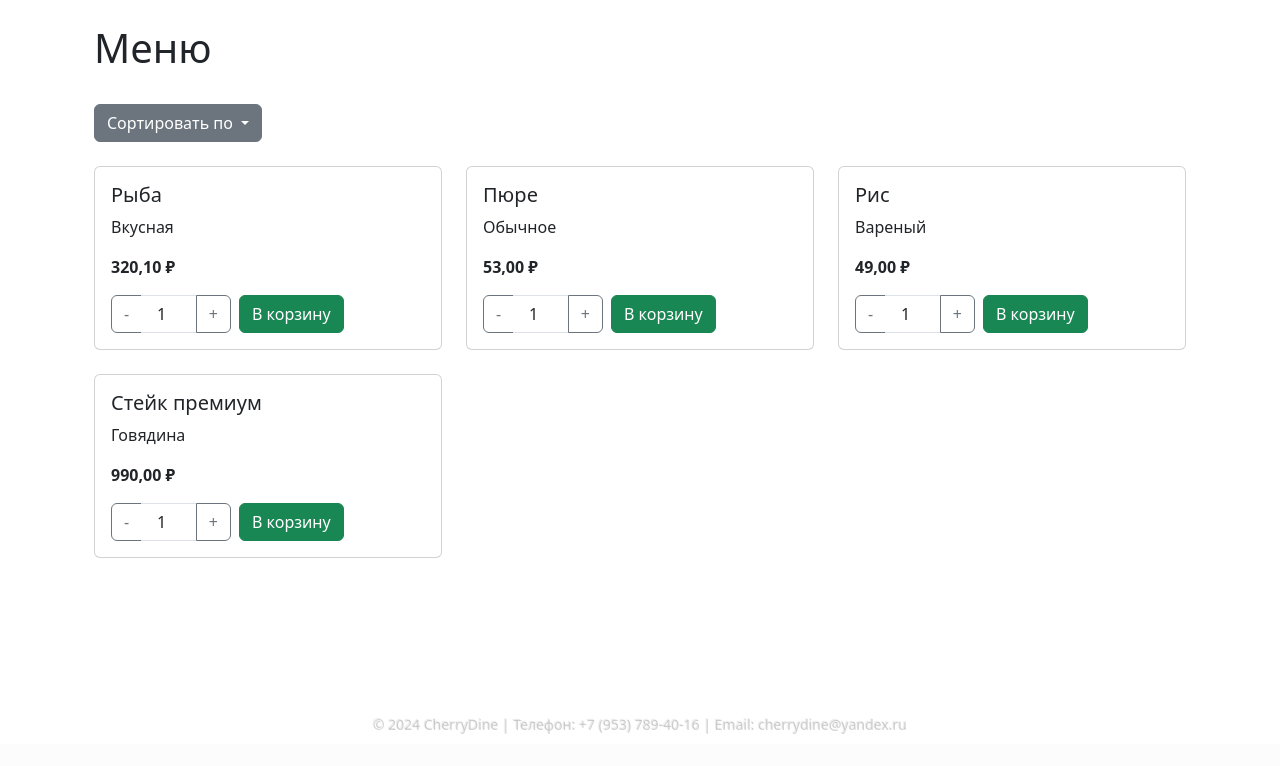
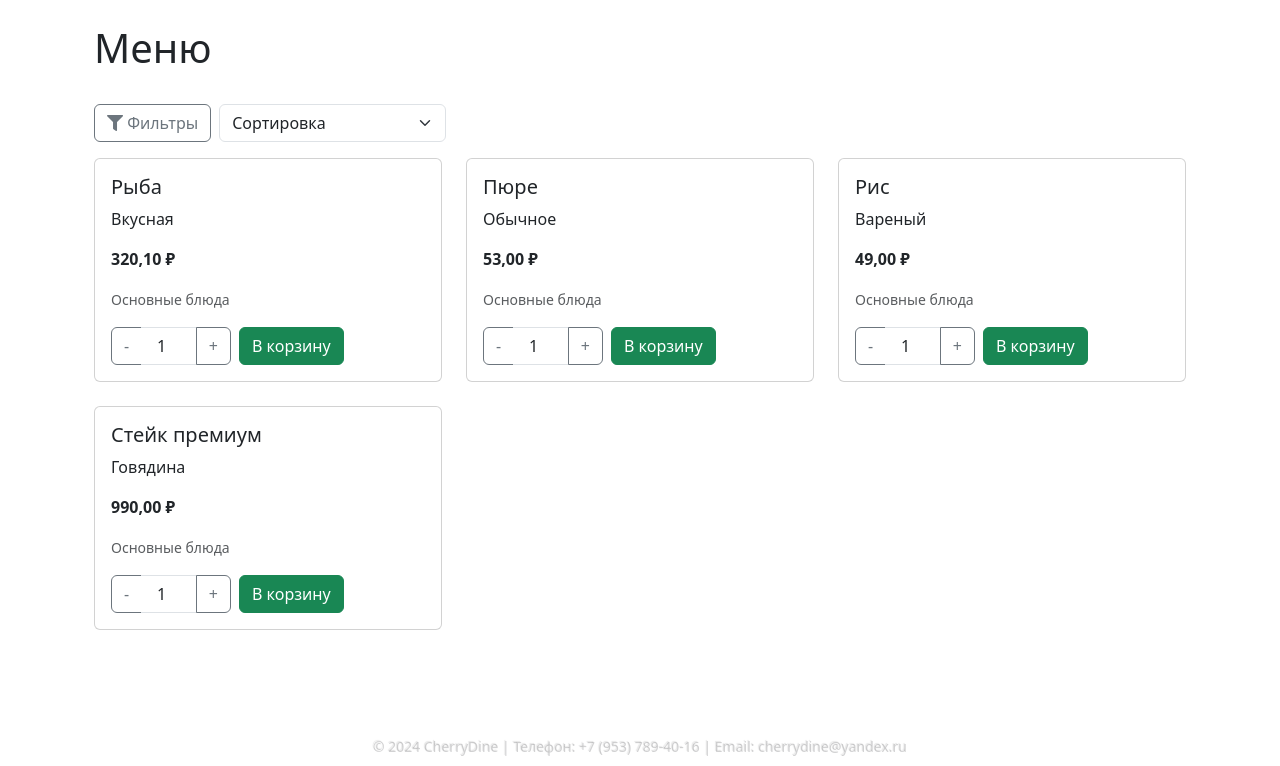
Before and after one commit to mr-Dees/django_cherry_dine, a Django app: page /menu/ in a window 1280 px wide. Shown: the part 56-822 px from the top of the page. Before the commit the page ends 790 px from the top, so only its background shows below. Run offline with Django 5.2, Linux system fonts and the light colour scheme; data comes from the database, SQL or seed files in the repository; some libraries are stand-ins or nearby versions.

Commit message:
Добавлена фильтрация меню

```diff
--- a/CherryDineApp/templates/shared/menu.html
+++ b/CherryDineApp/templates/shared/menu.html
@@ -1,7 +1,6 @@
 {% extends 'base.html' %}
-
 {% load static %}
-
+{% load widget_tweaks %}
 {% block extra_scripts %}
     <script src="{% static 'js/adding_dish.js' %}"></script>
 {% endblock %}
@@ -19,58 +18,79 @@
             {% endif %}
         </div>
 
-        <!-- Сортировка -->
-        <div class="row mb-4">
-            <div class="col d-flex align-items-center">
-                <div class="dropdown me-2">
-                    <button class="btn btn-secondary dropdown-toggle" type="button" id="sortDropdown"
-                            data-bs-toggle="dropdown" aria-expanded="false">
-                        Сортировать по
-                    </button>
-                    <ul class="dropdown-menu" aria-labelledby="sortDropdown">
-                        <li><a class="dropdown-item {% if current_sort == 'name' %}active{% endif %}"
-                               href="?sort=name">Названию (А-Я)</a></li>
-                        <li><a class="dropdown-item {% if current_sort == 'name_desc' %}active{% endif %}"
-                               href="?sort=name_desc">Названию (Я-А)</a></li>
-                        <li>
-                            <hr class="dropdown-divider">
-                        </li>
-                        <li><a class="dropdown-item {% if current_sort == 'price' %}active{% endif %}"
-                               href="?sort=price">Цене (по возрастанию)</a></li>
-                        <li><a class="dropdown-item {% if current_sort == 'price_desc' %}active{% endif %}"
-                               href="?sort=price_desc">Цене (по убыванию)</a></li>
-                        {% if request.resolver_match.url_name == 'menu' %}
-                            <li>
-                                <hr class="dropdown-divider">
-                            </li>
-                            <li><a class="dropdown-item {% if current_sort == 'category' %}active{% endif %}"
-                                   href="?sort=category">Категории (А-Я)</a></li>
-                            <li><a class="dropdown-item {% if current_sort == 'category_desc' %}active{% endif %}"
-                                   href="?sort=category_desc">Категории (Я-А)</a></li>
-                        {% endif %}
-                        {% if request.resolver_match.url_name == 'order_list' %}
-                            <li>
-                                <hr class="dropdown-divider">
-                            </li>
-                            <li><a class="dropdown-item {% if current_sort == 'date' %}active{% endif %}"
-                                   href="?sort=date">Дате (сначала старые)</a></li>
-                            <li><a class="dropdown-item {% if current_sort == 'date_desc' %}active{% endif %}"
-                                   href="?sort=date_desc">Дате (сначала новые)</a></li>
-                            <li>
-                                <hr class="dropdown-divider">
-                            </li>
-                            <li><a class="dropdown-item {% if current_sort == 'status' %}active{% endif %}"
-                                   href="?sort=status">Статусу (А-Я)</a></li>
-                            <li><a class="dropdown-item {% if current_sort == 'status_desc' %}active{% endif %}"
-                                   href="?sort=status_desc">Статусу (Я-А)</a></li>
-                        {% endif %}
-                    </ul>
-                </div>
-                {% if current_sort %}
-                    <a href="{{ request.path }}" class="btn btn-outline-secondary">
-                        <i class="fas fa-times"></i> Сбросить
-                    </a>
-                {% endif %}
+        <!-- Фильтры и сортировка -->
+        <!-- Панель управления -->
+        <div class="d-flex align-items-center mb-3 gap-2">
+            <!-- Кнопка фильтров -->
+            <button class="btn btn-outline-secondary" type="button" data-bs-toggle="collapse"
+                    data-bs-target="#filterPanel" aria-expanded="false" aria-controls="filterPanel">
+                <i class="fas fa-filter"></i> Фильтры
+            </button>
+
+            <!-- Форма сортировки -->
+            <form method="get" id="sortForm" class="d-inline">
+                <!-- Сохраняем значения фильтров -->
+                {% if request.GET.category %}
+                    <input type="hidden" name="category" value="{{ request.GET.category }}">{% endif %}
+                {% if request.GET.min_price %}
+                    <input type="hidden" name="min_price" value="{{ request.GET.min_price }}">{% endif %}
+                {% if request.GET.max_price %}
+                    <input type="hidden" name="max_price" value="{{ request.GET.max_price }}">{% endif %}
+
+                <select name="sort" class="form-select" style="width: auto;" onchange="this.form.submit()">
+                    <option value="">Сортировка</option>
+                    <option value="name" {% if current_sort == 'name' %}selected{% endif %}>По названию (А-Я)</option>
+                    <option value="name_desc" {% if current_sort == 'name_desc' %}selected{% endif %}>По названию
+                        (Я-А)
+                    </option>
+                    <option value="price" {% if current_sort == 'price' %}selected{% endif %}>По цене (возрастание)
+                    </option>
+                    <option value="price_desc" {% if current_sort == 'price_desc' %}selected{% endif %}>По цене
+                        (убывание)
+                    </option>
+                    <option value="category" {% if current_sort == 'category' %}selected{% endif %}>По категории (А-Я)
+                    </option>
+                    <option value="category_desc" {% if current_sort == 'category_desc' %}selected{% endif %}>По
+                        категории (Я-А)
+                    </option>
+                </select>
+            </form>
+
+            <!-- Кнопка сброса (появляется при любой фильтрации или сортировке) -->
+            {% if request.GET %}
+                <a href="{% url 'menu' %}" class="btn btn-outline-secondary">
+                    <i class="fas fa-times"></i> Сбросить
+                </a>
+            {% endif %}
+        </div>
+
+        <!-- Панель фильтров -->
+        <div class="collapse mb-4" id="filterPanel">
+            <div class="card p-3">
+                <form method="get" class="row g-3">
+                    <div class="col-md-4">
+                        <label class="form-label">{{ filter.form.category.label }}</label>
+                        {{ filter.form.category|add_class:"form-select" }}
+                    </div>
+                    <div class="col-md-4">
+                        <label class="form-label">{{ filter.form.min_price.label }}</label>
+                        {{ filter.form.min_price|add_class:"form-control" }}
+                    </div>
+                    <div class="col-md-4">
+                        <label class="form-label">{{ filter.form.max_price.label }}</label>
+                        {{ filter.form.max_price|add_class:"form-control" }}
+                    </div>
+
+                    <!-- Кнопка применить -->
+                    <div class="col-12">
+                        <button type="submit" class="btn btn-primary">Применить</button>
+                    </div>
+
+                    <!-- Сохраняем значение сортировки при применении фильтров -->
+                    {% if current_sort %}
+                        <input type="hidden" name="sort" value="{{ current_sort }}">
+                    {% endif %}
+                </form>
             </div>
         </div>
 
@@ -86,24 +106,20 @@
                             <h5 class="card-title">{{ dish.name }}</h5>
                             <p class="card-text">{{ dish.description|truncatewords:20 }}</p>
                             <p class="card-text"><strong>{{ dish.price }} ₽</strong></p>
+                            <p class="card-text"><small class="text-muted">{{ dish.get_category_display }}</small></p>
 
                             <div class="d-flex justify-content-between align-items-center">
                                 {% if user.role == 'admin' %}
-                                    <!-- Элементы управления для администратора -->
                                     <div class="btn-group">
-                                        <a href="{% url 'edit_menu_item' dish.pk %}?next=menu"
-                                           class="btn btn-warning">
+                                        <a href="{% url 'edit_menu_item' dish.pk %}?next=menu" class="btn btn-warning">
                                             <i class="fas fa-edit"></i> Изменить
                                         </a>
-                                        <button type="button"
-                                                class="btn btn-danger"
-                                                data-bs-toggle="modal"
+                                        <button type="button" class="btn btn-danger" data-bs-toggle="modal"
                                                 data-bs-target="#deleteModal{{ dish.pk }}">
                                             <i class="fas fa-trash"></i> Удалить
                                         </button>
                                     </div>
                                 {% else %}
-                                    <!-- Элементы управления для гостя -->
                                     <div class="d-flex align-items-center">
                                         {% if not dish.in_cart %}
                                             <div class="input-group me-2" style="width: 120px;">
@@ -116,8 +132,7 @@
                                                         type="button">+
                                                 </button>
                                             </div>
-                                            <button class="btn btn-success add-to-cart"
-                                                    data-dish-id="{{ dish.id }}">
+                                            <button class="btn btn-success add-to-cart" data-dish-id="{{ dish.id }}">
                                                 В корзину
                                             </button>
                                         {% else %}
--- a/CherryDineApp/views.py
+++ b/CherryDineApp/views.py
@@ -7,6 +7,7 @@ from django.shortcuts import render, redirect, get_object_or_404
 from django.core.mail import send_mail
 from .forms import RegistrationForm, LoginForm, ProfileEditForm, MenuItemForm, OrderForm, ReviewForm
 from .models import User, MenuItem, Order, Review, OrderItem
+from .filters import MenuItemFilter
 
 
 def is_admin(user):
@@ -64,32 +65,37 @@ def logout_view(request):
 
 
 def menu(request):
-    dishes = MenuItem.objects.all()
-    cart = request.session.get('cart', {})
+    # Получаем все блюда
+    queryset = MenuItem.objects.all()
 
-    # Получаем параметр сортировки
+    # Применяем фильтры
+    menu_filter = MenuItemFilter(request.GET, queryset=queryset)
+    filtered_dishes = menu_filter.qs
+
+    # Применяем сортировку
     sort_by = request.GET.get('sort')
-
-    # Применяем сортировку только если она задана
     if sort_by:
         if sort_by == 'name':
-            dishes = dishes.order_by('name')
+            filtered_dishes = filtered_dishes.order_by('name')
         elif sort_by == 'name_desc':
-            dishes = dishes.order_by('-name')
+            filtered_dishes = filtered_dishes.order_by('-name')
         elif sort_by == 'price':
-            dishes = dishes.order_by('price')
+            filtered_dishes = filtered_dishes.order_by('price')
         elif sort_by == 'price_desc':
-            dishes = dishes.order_by('-price')
+            filtered_dishes = filtered_dishes.order_by('-price')
         elif sort_by == 'category':
-            dishes = dishes.order_by('category', 'name')
+            filtered_dishes = filtered_dishes.order_by('category', 'name')
         elif sort_by == 'category_desc':
-            dishes = dishes.order_by('-category', 'name')
+            filtered_dishes = filtered_dishes.order_by('-category', 'name')
 
-    for dish in dishes:
+    # Добавляем информацию о корзине
+    cart = request.session.get('cart', {})
+    for dish in filtered_dishes:
         dish.in_cart = str(dish.id) in cart
 
     context = {
-        'dishes': dishes,
+        'dishes': filtered_dishes,
+        'filter': menu_filter,
         'current_sort': sort_by,
     }
     return render(request, 'shared/menu.html', context)
--- a/CherryDineProject/settings.py
+++ b/CherryDineProject/settings.py
@@ -43,6 +43,8 @@ INSTALLED_APPS = [
     "django.contrib.messages",
     "django.contrib.staticfiles",
     'CherryDineApp.apps.CherrydineappConfig',
+    'django_filters',
+    'widget_tweaks',
 ]
 
 # Настройка приложений по обработке запросов и ответов
```
Also changed, not shown: CherryDineApp/filters.py (added, +17 -0 lines).
